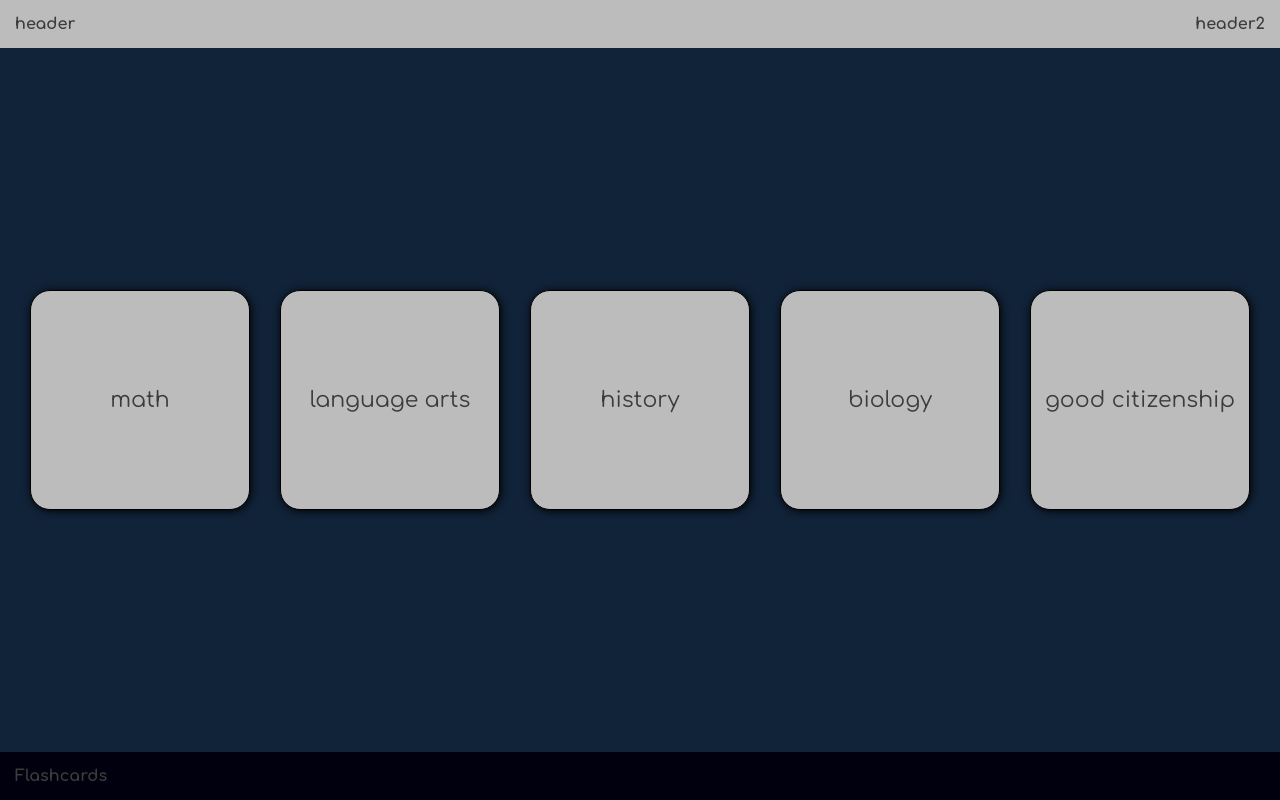
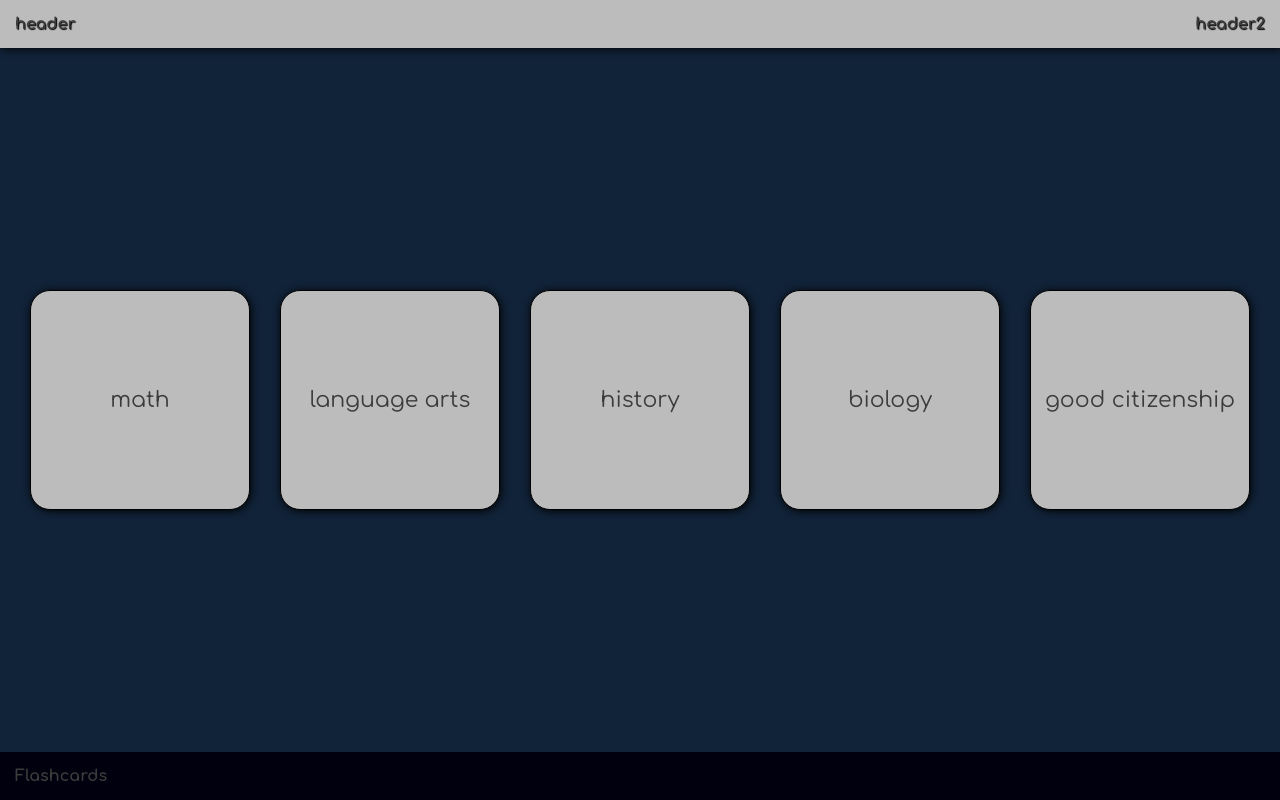
Before and after one commit to xdawnxangelx/flashcards, a plain HTML site: page index.html in a window 1280 px wide. Drawn offline with Linux system fonts and the light colour scheme.

Commit message:
add shadow to text and cards

```diff
--- a/style.css
+++ b/style.css
@@ -26,6 +26,7 @@ body {
 
 .header {
         font-family: 'comfortaa-bold';
+	text-shadow: 1px 1px 1px black;
         background-color: #BCBCBC;
         display: flex;
         flex-direction: row;
@@ -33,6 +34,7 @@ body {
         justify-content: space-between;
 	position: fixed;
 	width: 100%;
+	filter: drop-shadow(1px 1px 4px black);
 }
 
 .main {
```
